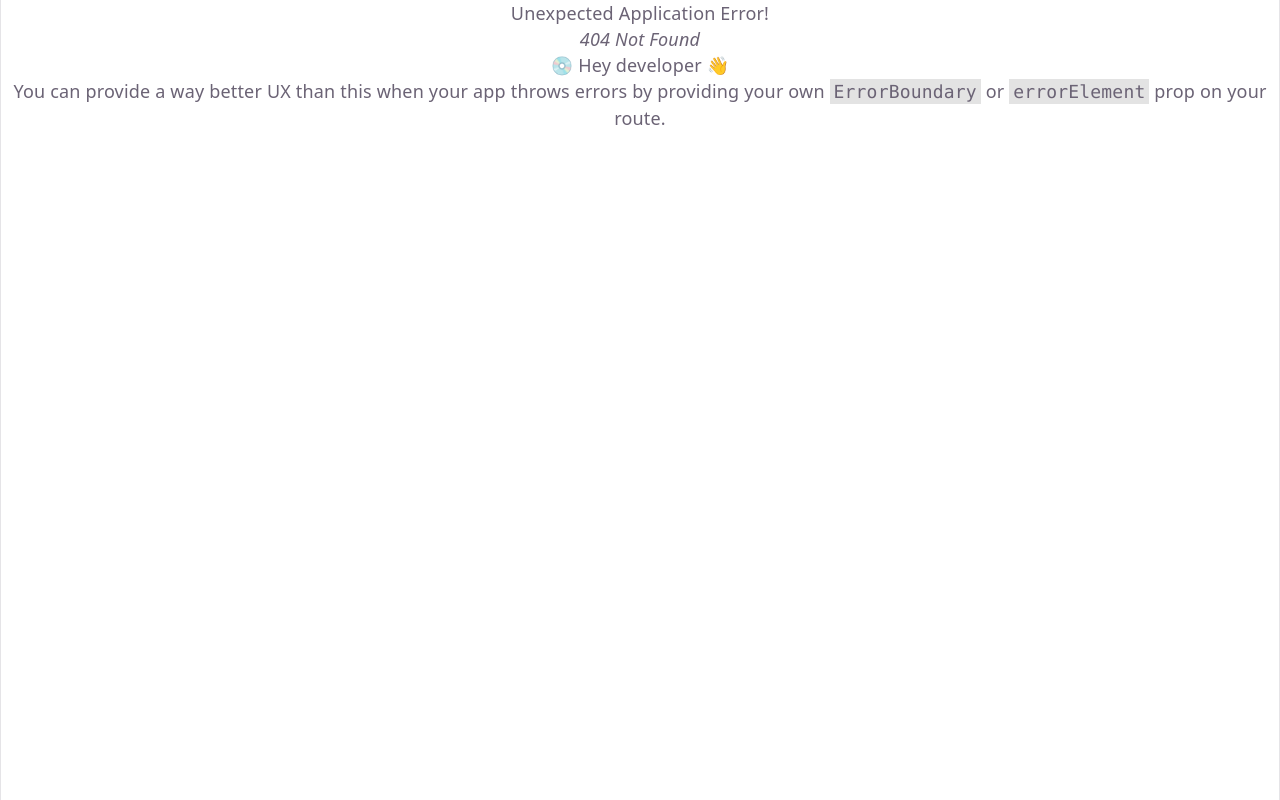
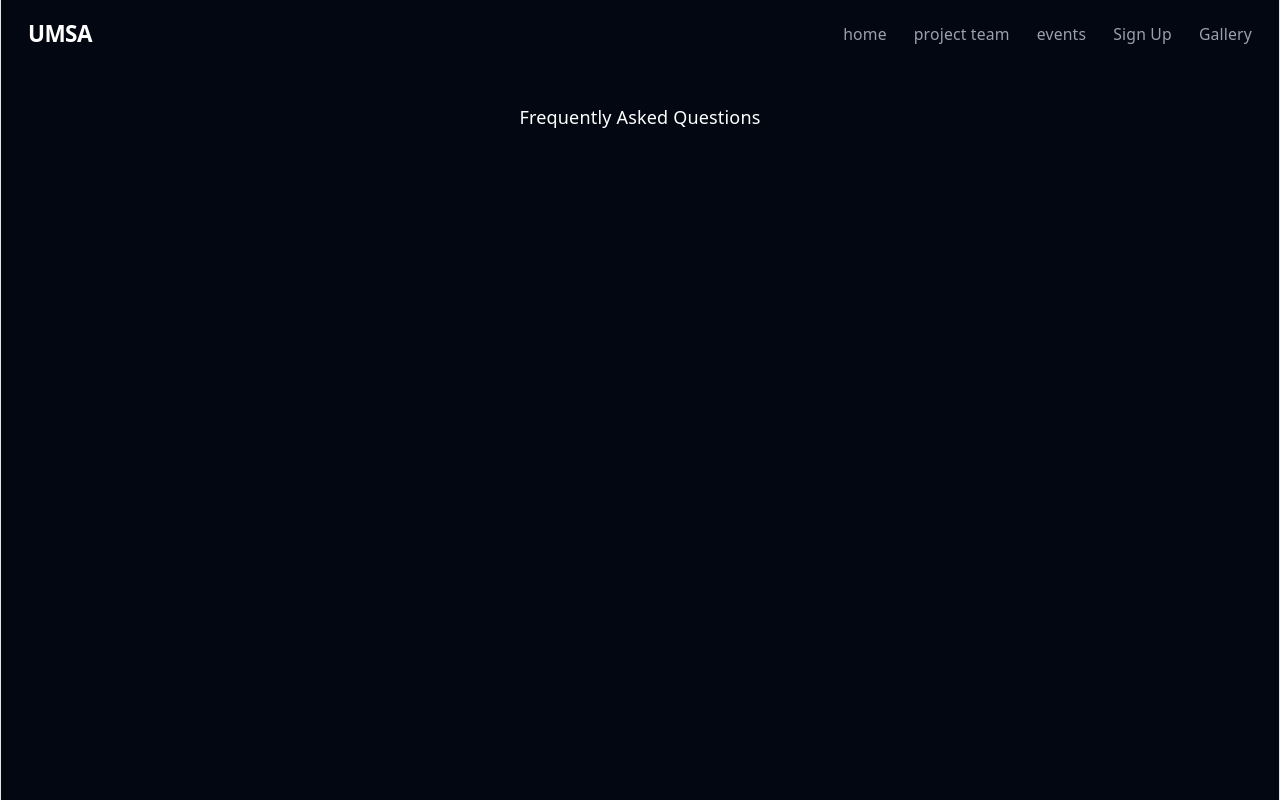
Before and after one commit to UoaWDCC/umsa, a React (Vite) app in the folder client/: page /faq in a window 1280 px wide. Before the commit this address had no page. Built offline with nearby package versions, Linux system fonts and the light colour scheme.

Commit message:
routed FAQ page

```diff
--- a/client/src/main.tsx
+++ b/client/src/main.tsx
@@ -10,6 +10,7 @@ import ProjectTeam from './pages/Project-Team'
 import Events from './pages/Events'
 import SignUp from './pages/SignUp'
 import Gallery from './pages/Gallery'
+import FAQ from './pages/FAQ'
 
 {/* project team imports */}
 import Pruna from "./pages/project-team/Pruna";
@@ -29,6 +30,7 @@ const router = createBrowserRouter([
       { path: 'project-team',    element: <ProjectTeam /> },
       { path: 'sign-up',         element: <SignUp />},
       { path: 'gallery',         element: <Gallery />},
+      { path: 'faq',             element: <FAQ /> },
 
       { path: 'alanna',          element: <Alanna /> },
       { path: 'tadiwa', element: <Tadiwa />},
--- /dev/null
+++ b/client/src/pages/FAQ.tsx
@@ -0,0 +1,7 @@
+export default function FAQ(){
+    return(
+        <>
+        <span>Frequently Asked Questions</span>
+        </>
+    )
+}
```
